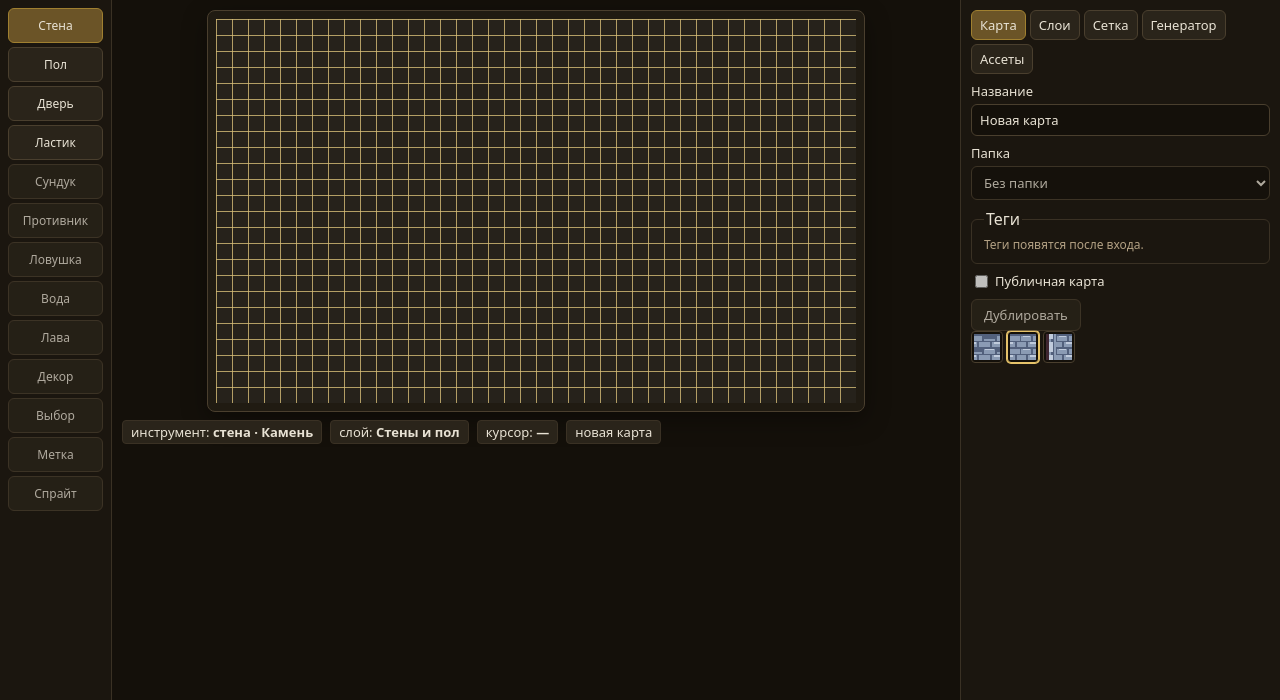
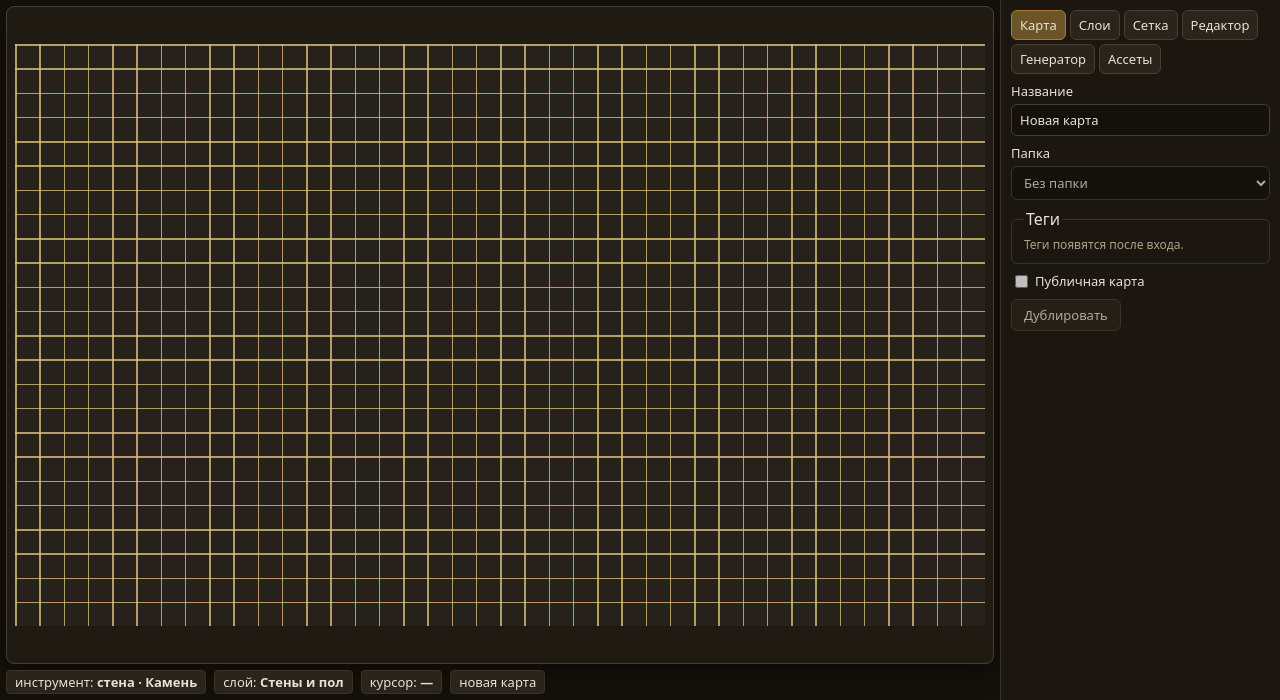
Before and after one commit to MixanNumberOne/orpo_kursuch, a Flask app: page / in a window 1280 px wide. Shown: the part 100-800 px from the top of the page. Run offline with Flask 3, Linux system fonts and the light colour scheme.

Commit message:
Scale the map canvas and move tools into the side panel.
Поле карты растягивается на свободную область редактора и сохраняет пропорции. Инструменты рисования перенесены в правую колонку и открываются вкладкой «Редактор» рядом с «Генератор». Сервер слушает все интерфейсы на порту 5000.

Co-authored-by: Cursor <cursoragent@cursor.com>

```diff
--- a/web/js/main.js
+++ b/web/js/main.js
@@ -50,6 +50,22 @@ function toolCaption(tool) {
     return `${spec.name} · ${(spec.labels || [])[index] || index + 1}`;
   }
   return TOOL_NAME[tool] || tool;
+}
+
+function fitEditorCanvas() {
+  const canvas = document.getElementById("map");
+  const wrap = canvas && canvas.parentElement;
+  if (!canvas || !wrap || !canvas.width || !canvas.height) return;
+  const style = getComputedStyle(wrap);
+  const availW = wrap.clientWidth - parseFloat(style.paddingLeft) - parseFloat(style.paddingRight);
+  const availH = wrap.clientHeight - parseFloat(style.paddingTop) - parseFloat(style.paddingBottom);
+  if (availW < 16 || availH < 16) return;
+  const scale = Math.min(availW / canvas.width, availH / canvas.height);
+  const width = Math.max(1, Math.floor(canvas.width * scale));
+  const height = Math.max(1, Math.floor(canvas.height * scale));
+  if (canvas.style.width === `${width}px` && canvas.style.height === `${height}px`) return;
+  canvas.style.width = `${width}px`;
+  canvas.style.height = `${height}px`;
 }
 
 function cellFromEvent(event) {
@@ -122,6 +138,7 @@ const Editor = {
       selection: App.selection,
       redraw: () => Editor.draw(),
     });
+    fitEditorCanvas();
   },
   setTool(tool, keepVariant) {
     if (PREMIUM.has(tool) && !App.user) {
@@ -835,9 +852,20 @@ function renderSpecials() {
   }
 }
 
+function watchEditorSize() {
+  const wrap = document.querySelector(".stage .canvas-wrap");
+  if (!wrap || typeof ResizeObserver === "undefined") {
+    window.addEventListener("resize", fitEditorCanvas);
+    return;
+  }
+  const observer = new ResizeObserver(() => fitEditorCanvas());
+  observer.observe(wrap);
+}
+
 async function bootApp() {
   UI.bind();
   bindEditor();
+  watchEditorSize();
   renderSpecials();
   renderPalette();
   IO.preload();
--- a/web/main.py
+++ b/web/main.py
@@ -39,4 +39,4 @@ init_db()
 
 if __name__ == "__main__":
     print("Сервер запущен: http://127.0.0.1:5000")
-    app.run(debug=True, host="127.0.0.1", port=5000)
+    app.run(debug=True, host="0.0.0.0", port=5000)
--- a/web/static/app.css
+++ b/web/static/app.css
@@ -40,21 +40,26 @@ main { flex: 1; min-height: 0; display: flex; flex-direction: column; }
 #view-editor.active { flex-direction: row; }
 #view-library.active, #view-gallery.active { flex-direction: column; }
 
-.tools {
-  width: 112px; display: flex; flex-direction: column; gap: 4px; padding: 8px;
-  background: #1b160f; border-right: 1px solid #3a3124; overflow: auto;
+.tool-list { display: grid; grid-template-columns: 1fr 1fr; gap: 4px; margin-bottom: 8px; }
+.stage {
+  flex: 1 1 auto; min-width: 0; min-height: 0; overflow: hidden;
+  display: flex; flex-direction: column; align-items: stretch; padding: 6px; gap: 6px;
 }
-.stage { flex: 1; min-width: 0; overflow: auto; display: flex; flex-direction: column; align-items: center; padding: 10px; gap: 8px; }
+.stage .canvas-wrap {
+  flex: 1 1 auto; min-width: 0; min-height: 0; overflow: hidden;
+  display: flex; align-items: center; justify-content: center;
+}
 .side {
-  width: 320px; overflow: auto; padding: 10px; background: #1b160f; border-left: 1px solid #3a3124;
+  width: 280px; flex: none; overflow: auto; padding: 10px; background: #1b160f; border-left: 1px solid #3a3124;
 }
 .canvas-wrap {
   background: #201b12; border: 1px solid #4a3f2e; border-radius: 8px; padding: 8px;
   box-shadow: 0 8px 24px rgba(0, 0, 0, .35);
 }
 canvas { display: block; max-width: 100%; height: auto; touch-action: none; background: #26221b; image-rendering: pixelated; image-rendering: crisp-edges; }
+#map { max-width: none; max-height: none; min-width: 0; min-height: 0; flex: 0 0 auto; }
 .banner { background: #3a2a12; color: #f0d48a; padding: 6px 10px; border-radius: 6px; }
-#statusbar { display: flex; gap: 8px; flex-wrap: wrap; width: min(100%, 980px); }
+#statusbar { display: flex; gap: 8px; flex-wrap: wrap; width: 100%; flex: none; }
 #statusbar span { background: #2a241a; border: 1px solid #3a3124; border-radius: 4px; padding: 2px 8px; font-size: 13px; }
 
 .tabs { display: flex; flex-wrap: wrap; gap: 4px; margin-bottom: 8px; }
@@ -133,9 +138,9 @@ button:focus-visible, input:focus-visible, select:focus-visible, textarea:focus-
 }
 
 @media (max-width: 980px) {
-  #view-editor.active { flex-direction: column; }
-  .tools { width: auto; flex-direction: row; }
-  .tool { width: auto; }
-  .side { width: auto; max-height: 48vh; }
   .library-layout { grid-template-columns: 1fr; }
 }
+@media (max-width: 720px) {
+  #view-editor.active { flex-direction: column; }
+  .side { width: auto; max-height: 36vh; }
+}
--- a/web/templates/index.html
+++ b/web/templates/index.html
@@ -5,7 +5,7 @@
 <meta name="viewport" content="width=device-width, initial-scale=1">
 <meta name="csrf-token" content="{{ csrf }}">
 <title>Dungeon Map Builder — карты подземелий</title>
-<link rel="stylesheet" href="/static/app.css">
+<link rel="stylesheet" href="/static/app.css?v=tools2">
 </head>
 <body class="app" data-page="editor">
 <header>
@@ -34,21 +34,6 @@
 
 <main>
   <section id="view-editor" class="view active">
-    <aside class="tools">
-      <button class="tool active" type="button" data-tool="wall">Стена</button>
-      <button class="tool" type="button" data-tool="floor">Пол</button>
-      <button class="tool" type="button" data-tool="door">Дверь</button>
-      <button class="tool" type="button" data-tool="empty">Ластик</button>
-      <button class="tool" type="button" data-tool="chest" data-auth="Сундуки доступны после входа">Сундук</button>
-      <button class="tool" type="button" data-tool="enemy" data-auth="Противники доступны после входа">Противник</button>
-      <button class="tool" type="button" data-tool="trap" data-auth="Ловушки доступны после входа">Ловушка</button>
-      <button class="tool" type="button" data-tool="water" data-auth="Вода доступна после входа">Вода</button>
-      <button class="tool" type="button" data-tool="lava" data-auth="Лава доступна после входа">Лава</button>
-      <button class="tool" type="button" data-tool="decor" data-auth="Декор доступен после входа">Декор</button>
-      <button class="tool" type="button" data-tool="select" data-auth="Выбор объектов доступен после входа">Выбор</button>
-      <button class="tool" type="button" data-tool="text" data-auth="Текстовые метки доступны после входа">Метка</button>
-      <button class="tool" type="button" data-tool="sprite" data-auth="Спрайты доступны после входа">Спрайт</button>
-    </aside>
     <div class="stage">
       <div id="player-banner" class="banner" hidden>Режим игрока: заметки мастера скрыты</div>
       <div class="canvas-wrap"><canvas id="map" width="640" height="384"></canvas></div>
@@ -64,6 +49,7 @@
         <button class="btn active" type="button" data-tab="map">Карта</button>
         <button class="btn" type="button" data-tab="layers">Слои</button>
         <button class="btn" type="button" data-tab="grid">Сетка</button>
+        <button class="btn" type="button" data-tab="tools">Редактор</button>
         <button class="btn" type="button" data-tab="gen">Генератор</button>
         <button class="btn" type="button" data-tab="assets">Ассеты</button>
       </div>
@@ -83,6 +69,23 @@
           <label>Текст <input id="prop-text" maxlength="80"></label>
           <label>Описание <textarea id="prop-desc" maxlength="400" placeholder="Всплывающая подсказка"></textarea></label>
           <button id="prop-delete" class="btn danger" type="button">Удалить объект</button>
+        </div>
+      </div>
+      <div data-panel="tools" hidden>
+        <div class="tool-list">
+          <button class="tool active" type="button" data-tool="wall">Стена</button>
+          <button class="tool" type="button" data-tool="floor">Пол</button>
+          <button class="tool" type="button" data-tool="door">Дверь</button>
+          <button class="tool" type="button" data-tool="empty">Ластик</button>
+          <button class="tool" type="button" data-tool="chest" data-auth="Сундуки доступны после входа">Сундук</button>
+          <button class="tool" type="button" data-tool="enemy" data-auth="Противники доступны после входа">Противник</button>
+          <button class="tool" type="button" data-tool="trap" data-auth="Ловушки доступны после входа">Ловушка</button>
+          <button class="tool" type="button" data-tool="water" data-auth="Вода доступна после входа">Вода</button>
+          <button class="tool" type="button" data-tool="lava" data-auth="Лава доступна после входа">Лава</button>
+          <button class="tool" type="button" data-tool="decor" data-auth="Декор доступен после входа">Декор</button>
+          <button class="tool" type="button" data-tool="select" data-auth="Выбор объектов доступен после входа">Выбор</button>
+          <button class="tool" type="button" data-tool="text" data-auth="Текстовые метки доступны после входа">Метка</button>
+          <button class="tool" type="button" data-tool="sprite" data-auth="Спрайты доступны после входа">Спрайт</button>
         </div>
         <div id="palette"></div>
       </div>
--- a/web/templates/view.html
+++ b/web/templates/view.html
@@ -4,7 +4,7 @@
 <meta charset="UTF-8">
 <meta name="viewport" content="width=device-width, initial-scale=1">
 <title>Просмотр карты — Dungeon Map Builder</title>
-<link rel="stylesheet" href="/static/app.css">
+<link rel="stylesheet" href="/static/app.css?v=tools2">
 </head>
 <body class="viewer" data-page="view" data-token="{{ token }}">
 <header>
```
